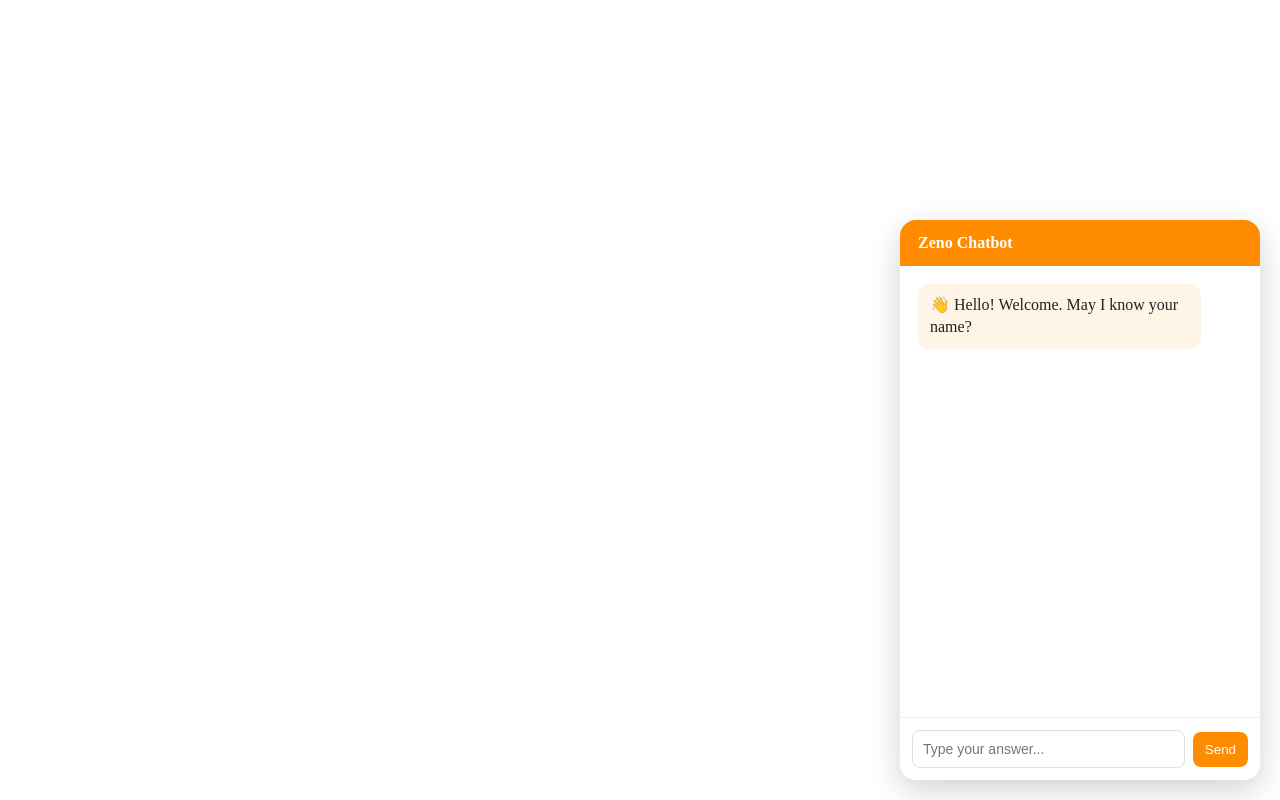
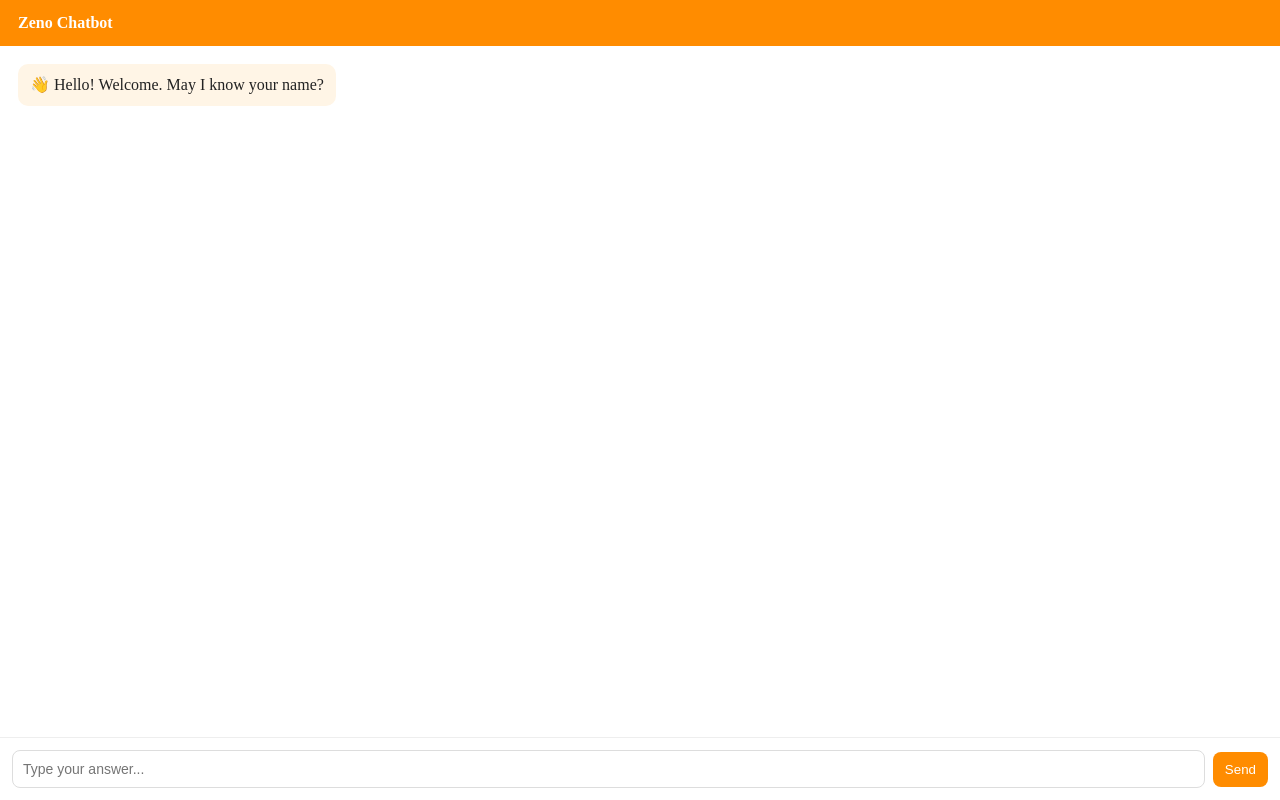
Before and after one commit to Ajan2k/zeno-chatbot, a Flask app: page / in a window 1280 px wide. Run offline with Flask 3, Linux system fonts and the light colour scheme.

Commit message:
Update index.html

```diff
--- a/templates/index.html
+++ b/templates/index.html
@@ -5,153 +5,150 @@
   <title>Zeno Chatbot</title>
   <meta name="viewport" content="width=device-width, initial-scale=1" />
   <style>
-     html, body {
+    /* Make the entire iframe surface available */
+    html, body { height: 100%; margin: 0; }
+    body { background: #fff; }
+
+    /* Scoped to avoid CSS conflicts with CMS themes */
+    #zeno-chat {
+      --accent: #ff8c00;
+      --accent-light: #fff5e6;
+      --bg: #fff;
+      --text: #222;
+      position: relative;
+      width: 100%;
       height: 100%;
-      margin: 0;
-    }
-    body {
-      background: transparent;
-    }
-    /* Scoped to avoid conflicts with themes (incl. WordPress) */
-    #zeno-chat {
-      --accent:#ff8c00;
-      --accent-light:#fff5e6;
-      --bg:#fff;
-      --text:#222;
+      overflow: hidden;
     }
 
-    /* Chat widget fixed bottom-right; responsive; always visible */
+    /* Chat widget now fills the iframe completely */
     #zeno-chat .chat-widget {
-      position:fixed;
-      right:20px;
-      bottom:20px;
-      width:360px;
-      max-width:calc(100vw - 24px);
-      height:560px;
-      max-height:calc(100vh - 24px);
-      background:#fff;
-      border-radius:16px;
-      box-shadow:0 10px 30px rgba(0,0,0,0.18);
-      overflow:hidden;
-      display:flex;          /* visible by default */
-      flex-direction:column;
-      z-index:999999;
-      transition:none;       /* no animations */
+      position: absolute;
+      inset: 0;                  /* top:0 right:0 bottom:0 left:0 */
+      width: 100%;
+      height: 100%;
+      background: #fff;
+      border-radius: 0;          /* the WP panel handles rounding */
+      box-shadow: none;          /* panel has its own shadow */
+      overflow: hidden;
+      display: flex;
+      flex-direction: column;
+      z-index: 1;                /* no animations; no launcher/X inside the iframe */
     }
 
     /* Header (no close/X) */
     #zeno-chat .header {
-      padding:14px 18px;
-      background:var(--accent);
-      color:#fff;
-      font-weight:600;
-      font-size:16px;
-      display:flex;
-      align-items:center;
-      justify-content:flex-start;
+      padding: 14px 18px;
+      background: var(--accent);
+      color: #fff;
+      font-weight: 600;
+      font-size: 16px;
+      display: flex;
+      align-items: center;
+      justify-content: flex-start;
+      flex: 0 0 auto;
     }
 
-    /* Messages fill available space */
+    /* Messages fill remaining space */
     #zeno-chat .messages {
-      flex:1;
-      min-height:0;
-      overflow-y:auto;
-      padding:18px;
-      display:flex;
-      flex-direction:column;
-      gap:10px;
-      scroll-behavior:smooth;
-      background:#fff;
+      flex: 1 1 auto;
+      min-height: 0;             /* critical for flex overflow */
+      overflow-y: auto;
+      padding: 18px;
+      display: flex;
+      flex-direction: column;
+      gap: 10px;
+      scroll-behavior: smooth;
+      background: #fff;
     }
+
     #zeno-chat .message {
-      max-width:80%;
-      padding:10px 12px;
-      border-radius:10px;
-      line-height:1.4;
-      word-wrap:break-word;
+      max-width: 80%;
+      padding: 10px 12px;
+      border-radius: 10px;
+      line-height: 1.4;
+      word-wrap: break-word;
     }
-    #zeno-chat .bot { background:var(--accent-light); color:var(--text); align-self:flex-start; }
-    #zeno-chat .user { background:var(--accent); color:#fff; align-self:flex-end; }
+    #zeno-chat .bot { background: var(--accent-light); color: var(--text); align-self: flex-start; }
+    #zeno-chat .user { background: var(--accent); color: #fff; align-self: flex-end; }
 
-    /* Input area */
+    /* Input area sticks to bottom */
     #zeno-chat .input-area {
-      padding:12px;
-      border-top:1px solid #eee;
-      display:flex;
-      gap:8px;
-      align-items:center;
-      background:#fff;
+      flex: 0 0 auto;
+      padding: 12px;
+      border-top: 1px solid #eee;
+      display: flex;
+      gap: 8px;
+      align-items: center;
+      background: #fff;
     }
     #zeno-chat input[type="text"] {
-      flex:1;
-      padding:10px;
-      border-radius:8px;
-      border:1px solid #ddd;
-      font-size:14px;
-      outline:none;
+      flex: 1;
+      padding: 10px;
+      border-radius: 8px;
+      border: 1px solid #ddd;
+      font-size: 14px;
+      outline: none;
     }
     #zeno-chat input[type="text"]:focus {
-      border-color:var(--accent);
-      box-shadow:0 0 3px rgba(255,140,0,0.3);
+      border-color: var(--accent);
+      box-shadow: 0 0 3px rgba(255,140,0,0.3);
     }
     #zeno-chat button {
-      padding:10px 12px;
-      border-radius:8px;
-      border:none;
-      background:var(--accent);
-      color:#fff;
-      cursor:pointer;
+      padding: 10px 12px;
+      border-radius: 8px;
+      border: none;
+      background: var(--accent);
+      color: #fff;
+      cursor: pointer;
     }
-    #zeno-chat button:hover { background:#e67e00; }
+    #zeno-chat button:hover { background: #e67e00; }
 
     /* Option buttons */
     #zeno-chat .options {
-      display:flex;
-      gap:8px;
-      margin-top:6px;
-      flex-wrap:wrap;
+      display: flex;
+      gap: 8px;
+      margin-top: 6px;
+      flex-wrap: wrap;
     }
     #zeno-chat .option-btn {
-      padding:8px 10px;
-      background:var(--accent);
-      color:#fff;
-      border-radius:8px;
-      cursor:pointer;
-      border:none;
+      padding: 8px 10px;
+      background: var(--accent);
+      color: #fff;
+      border-radius: 8px;
+      cursor: pointer;
+      border: none;
     }
-    #zeno-chat .option-btn[disabled] { opacity:0.5; cursor:not-allowed; }
+    #zeno-chat .option-btn[disabled] { opacity: 0.5; cursor: not-allowed; }
 
     /* Summary block */
     #zeno-chat .summary-block {
-      background:#fff8ef;
-      padding:10px;
-      border-radius:8px;
-      border:1px dashed #ffcc80;
-      white-space:normal;
-      font-size:14px;
+      background: #fff8ef;
+      padding: 10px;
+      border-radius: 8px;
+      border: 1px dashed #ffcc80;
+      white-space: normal;
+      font-size: 14px;
     }
-    #zeno-chat .small { font-size:12px; color:#999; margin-top:4px; }
+    #zeno-chat .small { font-size: 12px; color: #999; margin-top: 4px; }
 
-    #zeno-chat .estimate-title { font-weight:600; margin:8px 0 4px; }
-    #zeno-chat .estimate-table { width:100%; border-collapse:collapse; margin-top:6px; font-size:13px; }
-    #zeno-chat .estimate-table th, #zeno-chat .estimate-table td { border:1px solid #ffd5a3; padding:6px 8px; text-align:left; }
-    #zeno-chat .estimate-table th { background:var(--accent-light); }
+    #zeno-chat .estimate-title { font-weight: 600; margin: 8px 0 4px; }
+    #zeno-chat .estimate-table { width: 100%; border-collapse: collapse; margin-top: 6px; font-size: 13px; }
+    #zeno-chat .estimate-table th, #zeno-chat .estimate-table td { border: 1px solid #ffd5a3; padding: 6px 8px; text-align: left; }
+    #zeno-chat .estimate-table th { background: var(--accent-light); }
 
-    /* Safety: if any old launcher/X exist, hide them */
-    #zeno-chat .chat-launcher, #zeno-chat .close-btn { display:none !important; }
+    /* Hide any old launcher/X inside iframe */
+    #zeno-chat .chat-launcher, #zeno-chat .close-btn { display: none !important; }
 
+    /* Mobile: the iframe container (WP panel) already resizes; we just fill it */
     @media (max-width: 640px) {
-      #zeno-chat .chat-widget {
-        width:calc(100vw - 16px);
-        height:70vh;
-        right:8px;
-        bottom:8px;
-      }
+      #zeno-chat .header { font-size: 15px; padding: 12px 14px; }
+      #zeno-chat .messages { padding: 14px; }
+      #zeno-chat input[type="text"] { font-size: 15px; }
     }
   </style>
 </head>
 <body>
-  <!-- data-api-base can be set if your WP frontend calls a different domain -->
   <div id="zeno-chat" data-api-base="">
     <div class="chat-widget" id="chat-widget" role="dialog" aria-label="Zeno Chatbot">
       <div class="header"><span>Zeno Chatbot</span></div>
@@ -162,7 +159,6 @@
       </div>
     </div>
   </div>
-
   <script src="/static/chat.js"></script>
 </body>
 </html>
```
